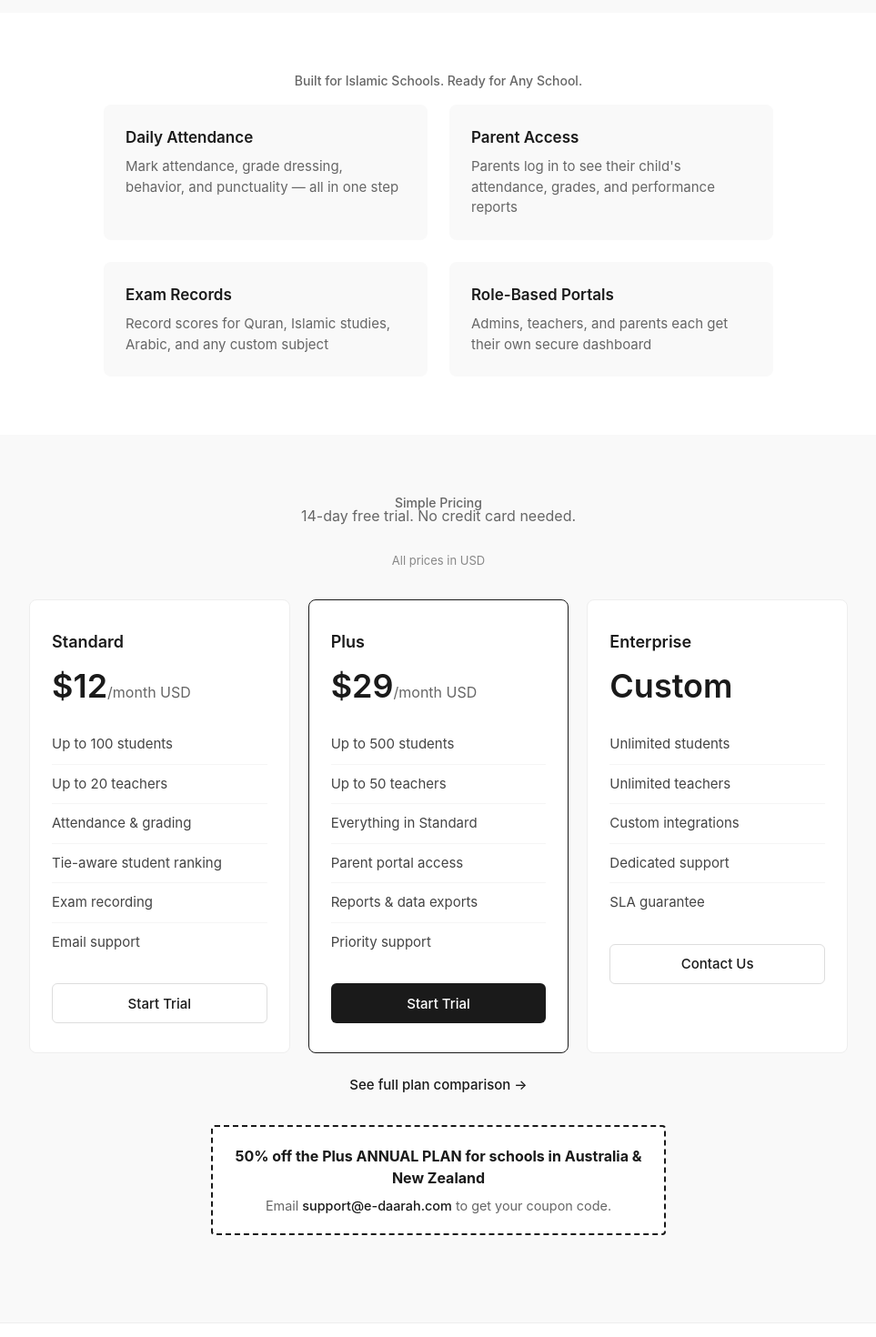
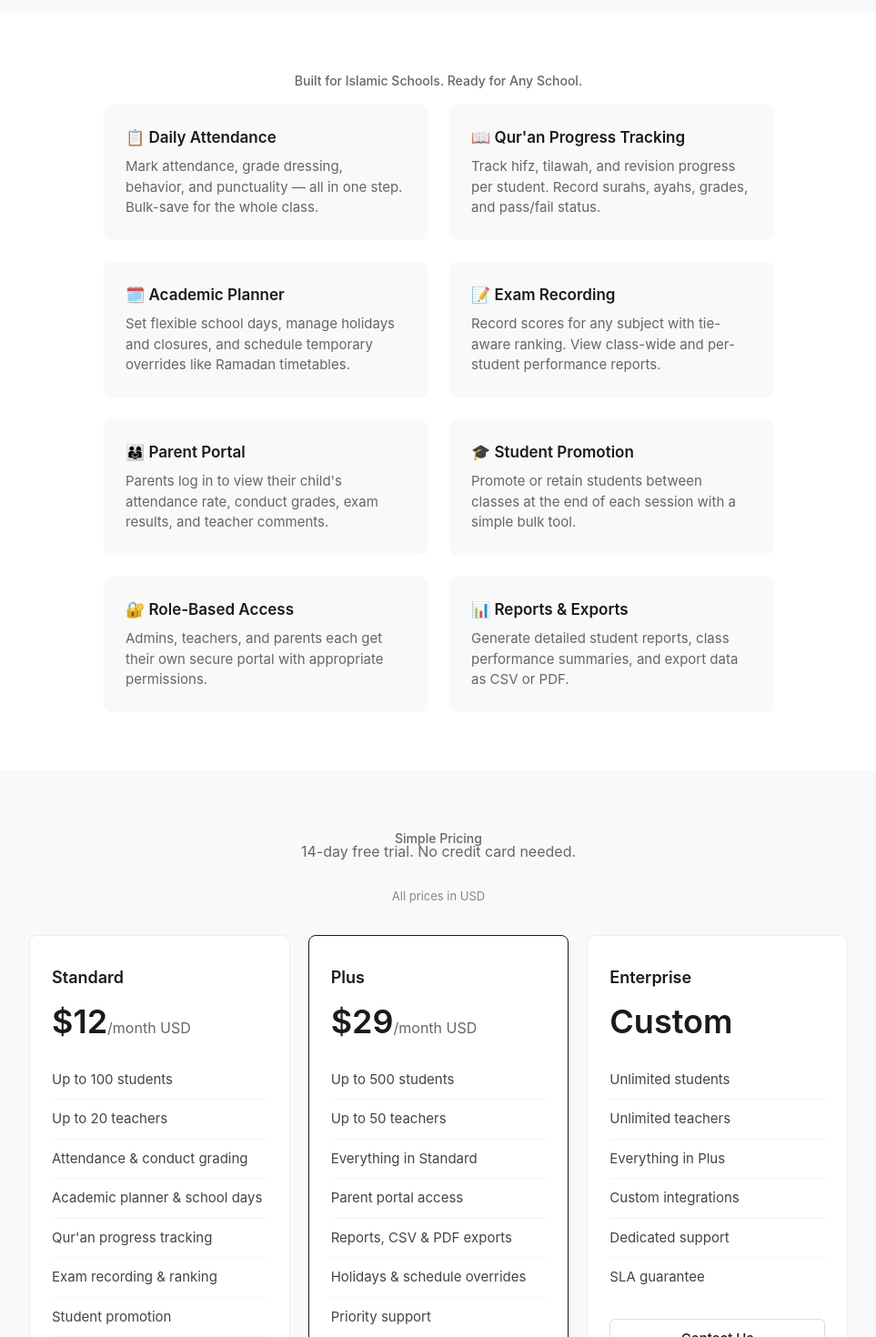
Before and after one commit to aoalaka/e-daarah, a React (Vite) app in the folder frontend/: page / in a window 1280 px wide. Shown: the part 660-2130 px from the top of the page at 91% size, without its empty margins (158-1121 px from the left). Built offline with nearby package versions, Linux system fonts and the light colour scheme; no server answers.

Commit message:
update landing & pricing pages with all current features

```diff
--- a/frontend/src/pages/Landing.jsx
+++ b/frontend/src/pages/Landing.jsx
@@ -57,20 +57,36 @@ function Landing() {
 
         <div className="feature-list">
           <div className="feature">
-            <h3>Daily Attendance</h3>
-            <p>Mark attendance, grade dressing, behavior, and punctuality — all in one step</p>
+            <h3>📋 Daily Attendance</h3>
+            <p>Mark attendance, grade dressing, behavior, and punctuality — all in one step. Bulk-save for the whole class.</p>
           </div>
           <div className="feature">
-            <h3>Parent Access</h3>
-            <p>Parents log in to see their child's attendance, grades, and performance reports</p>
+            <h3>📖 Qur'an Progress Tracking</h3>
+            <p>Track hifz, tilawah, and revision progress per student. Record surahs, ayahs, grades, and pass/fail status.</p>
           </div>
           <div className="feature">
-            <h3>Exam Records</h3>
-            <p>Record scores for Quran, Islamic studies, Arabic, and any custom subject</p>
+            <h3>🗓️ Academic Planner</h3>
+            <p>Set flexible school days, manage holidays and closures, and schedule temporary overrides like Ramadan timetables.</p>
           </div>
           <div className="feature">
-            <h3>Role-Based Portals</h3>
-            <p>Admins, teachers, and parents each get their own secure dashboard</p>
+            <h3>📝 Exam Recording</h3>
+            <p>Record scores for any subject with tie-aware ranking. View class-wide and per-student performance reports.</p>
+          </div>
+          <div className="feature">
+            <h3>👨‍👩‍👧 Parent Portal</h3>
+            <p>Parents log in to view their child's attendance rate, conduct grades, exam results, and teacher comments.</p>
+          </div>
+          <div className="feature">
+            <h3>🎓 Student Promotion</h3>
+            <p>Promote or retain students between classes at the end of each session with a simple bulk tool.</p>
+          </div>
+          <div className="feature">
+            <h3>🔐 Role-Based Access</h3>
+            <p>Admins, teachers, and parents each get their own secure portal with appropriate permissions.</p>
+          </div>
+          <div className="feature">
+            <h3>📊 Reports &amp; Exports</h3>
+            <p>Generate detailed student reports, class performance summaries, and export data as CSV or PDF.</p>
           </div>
         </div>
       </section>
@@ -87,9 +103,11 @@ function Landing() {
             <ul>
               <li>Up to 100 students</li>
               <li>Up to 20 teachers</li>
-              <li>Attendance &amp; grading</li>
-              <li>Tie-aware student ranking</li>
-              <li>Exam recording</li>
+              <li>Attendance &amp; conduct grading</li>
+              <li>Academic planner &amp; school days</li>
+              <li>Qur'an progress tracking</li>
+              <li>Exam recording &amp; ranking</li>
+              <li>Student promotion</li>
               <li>Email support</li>
             </ul>
             <button onClick={() => navigate('/register')} className="btn secondary">
@@ -105,7 +123,8 @@ function Landing() {
               <li>Up to 50 teachers</li>
               <li>Everything in Standard</li>
               <li>Parent portal access</li>
-              <li>Reports &amp; data exports</li>
+              <li>Reports, CSV &amp; PDF exports</li>
+              <li>Holidays &amp; schedule overrides</li>
               <li>Priority support</li>
             </ul>
             <button onClick={() => navigate('/register')} className="btn primary">
@@ -119,6 +138,7 @@ function Landing() {
             <ul>
               <li>Unlimited students</li>
               <li>Unlimited teachers</li>
+              <li>Everything in Plus</li>
               <li>Custom integrations</li>
               <li>Dedicated support</li>
               <li>SLA guarantee</li>
--- a/frontend/src/pages/Pricing.jsx
+++ b/frontend/src/pages/Pricing.jsx
@@ -17,14 +17,17 @@ function Pricing() {
         'Up to 100 students',
         'Up to 20 teachers',
         'Up to 10 classes',
-        'Attendance tracking',
-        'Exam recording',
-        'Tie-aware student ranking',
+        'Attendance & conduct grading',
+        'Academic planner & school days',
+        "Qur'an progress tracking",
+        'Exam recording & tie-aware ranking',
+        'Student promotion tool',
         'Quick Insights report',
         'Email support (48hr)'
       ],
       notIncluded: [
         'Parent portal',
+        'Holidays & schedule overrides',
         'Advanced reports & rankings',
         'CSV/Excel exports',
         'PDF report cards',
@@ -42,11 +45,12 @@ function Pricing() {
         'Up to 50 teachers',
         'Unlimited classes',
         'Everything in Standard',
+        'Holidays & schedule overrides',
+        'Parent portal access',
         'Advanced reports & rankings',
         'CSV/Excel exports',
         'PDF report cards',
         'Bulk student upload',
-        'Parent portal',
         'Email notifications',
         'Priority support (24hr)'
       ],
```
